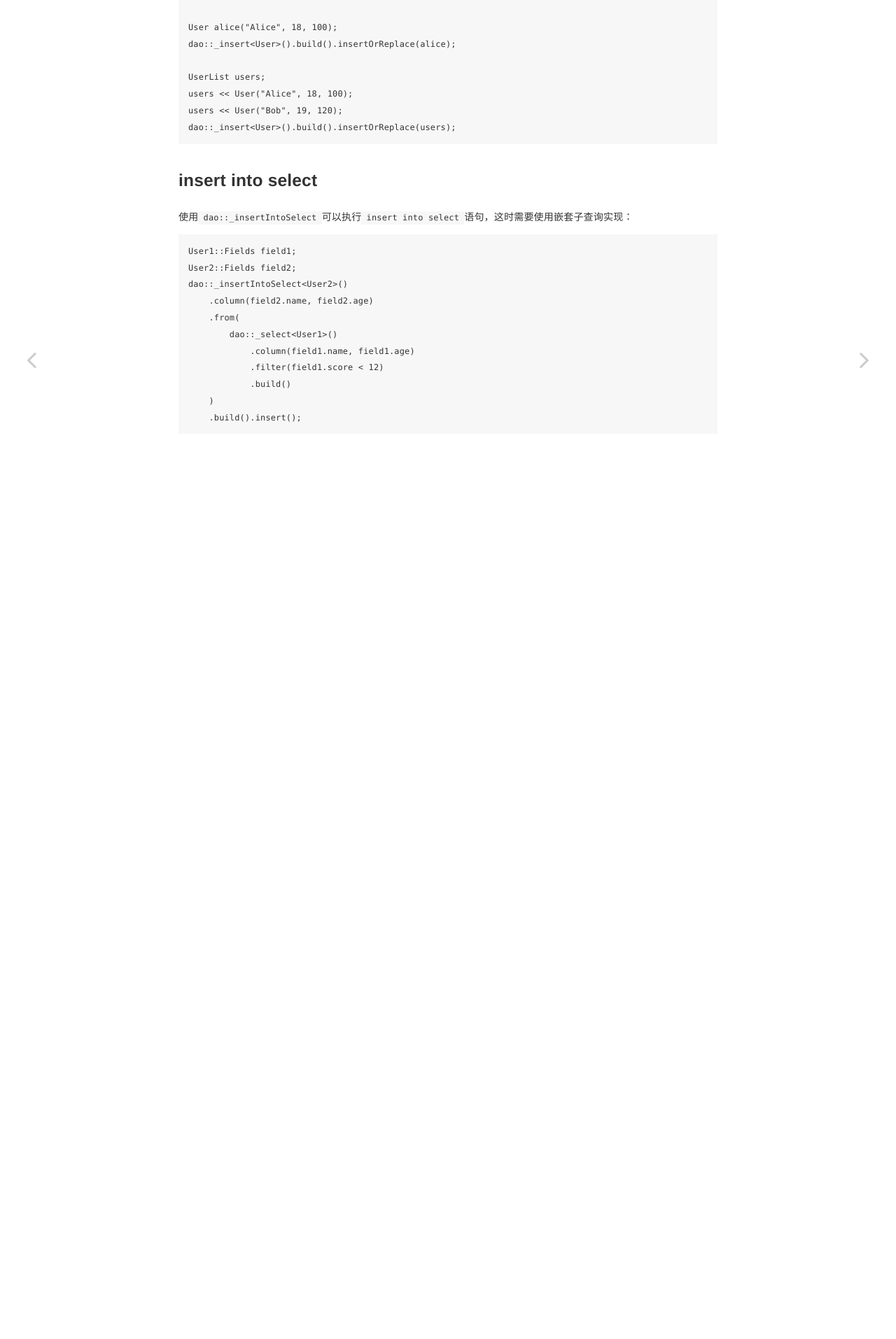
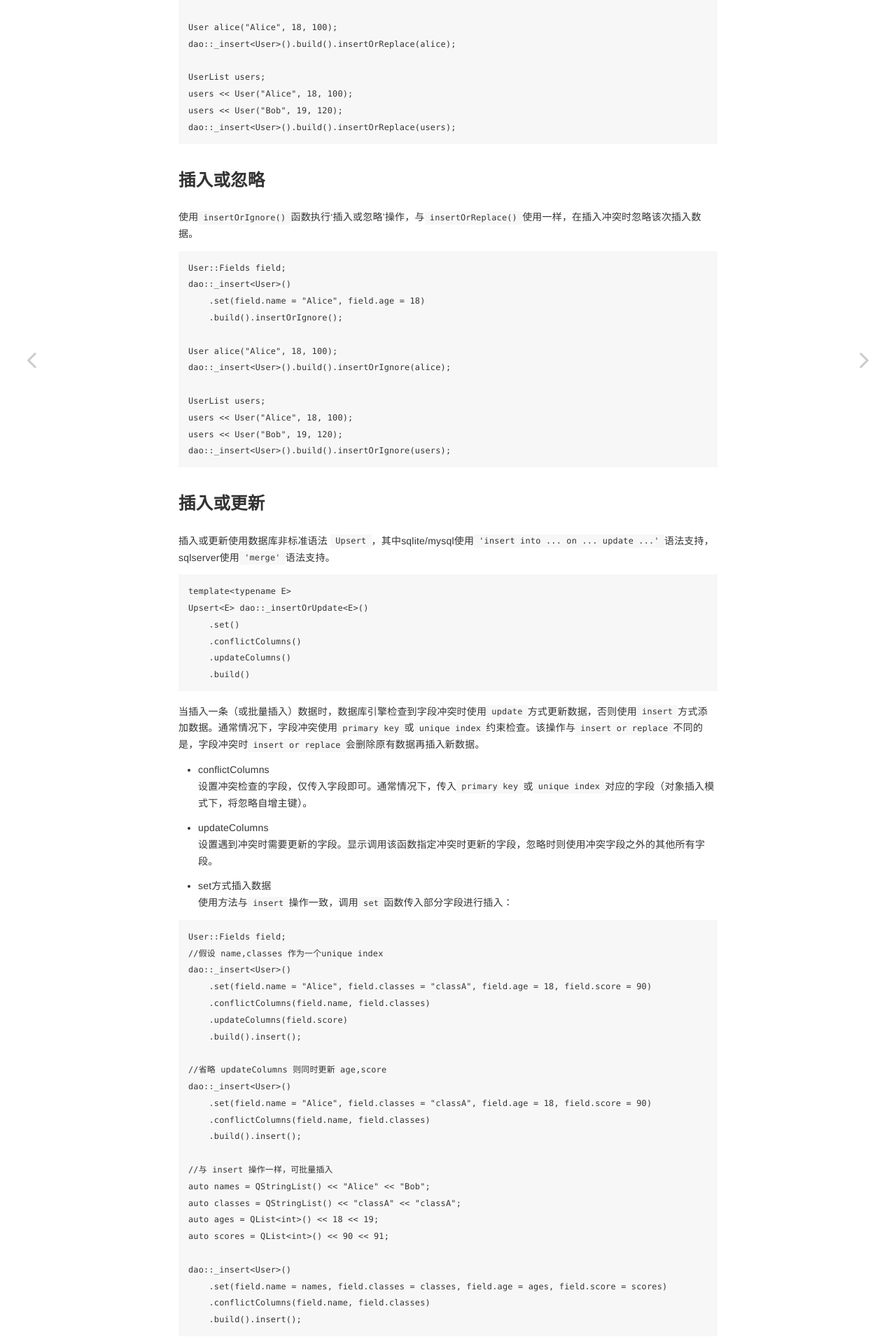
Before and after one commit to daonvshu/QtDao, a Jekyll site: the page built from _pages/functions/02_insert.md, in a window 1280 px wide. Shown: the part 1994-3908 px from the top of the page at 70% size. Built offline with Jekyll 4.4.1, drawn with Linux system fonts in a browser that asks for light colours; nearby versions of some CDN libraries; some of the changed text lies outside the part shown.

Commit message:
update insert page

````diff
--- a/_pages/functions/02_insert.md
+++ b/_pages/functions/02_insert.md
@@ -102,6 +102,102 @@ users << User("Bob", 19, 120);
 dao::_insert<User>().build().insertOrReplace(users);
 ```
 
+插入或忽略
+-------------
+
+使用`insertOrIgnore()`函数执行‘插入或忽略’操作，与`insertOrReplace()`使用一样，在插入冲突时忽略该次插入数据。
+
+```cpp
+User::Fields field;
+dao::_insert<User>()
+    .set(field.name = "Alice", field.age = 18)
+    .build().insertOrIgnore();
+
+User alice("Alice", 18, 100);
+dao::_insert<User>().build().insertOrIgnore(alice);
+
+UserList users;
+users << User("Alice", 18, 100);
+users << User("Bob", 19, 120);
+dao::_insert<User>().build().insertOrIgnore(users);
+```
+
+插入或更新
+-------------
+
+插入或更新使用数据库非标准语法 `Upsert`，其中sqlite/mysql使用`'insert into ... on ... update ...'`语法支持，sqlserver使用`'merge'`语法支持。
+```cpp
+template<typename E>
+Upsert<E> dao::_insertOrUpdate<E>()
+    .set()
+    .conflictColumns()
+    .updateColumns()
+    .build()
+```
+当插入一条（或批量插入）数据时，数据库引擎检查到字段冲突时使用`update`方式更新数据，否则使用`insert`方式添加数据。通常情况下，字段冲突使用`primary key`或`unique index`约束检查。该操作与`insert or replace`不同的是，字段冲突时`insert or replace`会删除原有数据再插入新数据。
+
+- conflictColumns
+设置冲突检查的字段，仅传入字段即可。通常情况下，传入`primary key`或`unique index`对应的字段（对象插入模式下，将忽略自增主键）。
+
+- updateColumns
+设置遇到冲突时需要更新的字段。显示调用该函数指定冲突时更新的字段，忽略时则使用冲突字段之外的其他所有字段。
+
+- set方式插入数据
+使用方法与`insert`操作一致，调用`set`函数传入部分字段进行插入：
+
+```cpp
+User::Fields field;
+//假设 name,classes 作为一个unique index
+dao::_insert<User>()
+    .set(field.name = "Alice", field.classes = "classA", field.age = 18, field.score = 90)
+    .conflictColumns(field.name, field.classes)
+    .updateColumns(field.score)
+    .build().insert();
+
+//省略 updateColumns 则同时更新 age,score
+dao::_insert<User>()
+    .set(field.name = "Alice", field.classes = "classA", field.age = 18, field.score = 90)
+    .conflictColumns(field.name, field.classes)
+    .build().insert();
+
+//与 insert 操作一样，可批量插入
+auto names = QStringList() << "Alice" << "Bob";
+auto classes = QStringList() << "classA" << "classA";
+auto ages = QList<int>() << 18 << 19;
+auto scores = QList<int>() << 90 << 91;
+
+dao::_insert<User>()
+    .set(field.name = names, field.classes = classes, field.age = ages, field.score = scores)
+    .conflictColumns(field.name, field.classes)
+    .build().insert();
+```
+
+- 插入实体对象
+与`insert`一样，`upsert`也提供了`insert(E&)/insert(const QList<E>&)`插入对象方法：
+
+```cpp
+User::Fields field;
+//假设 name,classes 作为一个unique index
+User alice("Alice", "classA", 18, 90);
+dao::_insert<User>()
+    .conflictColumns(field.name, field.classes)
+    .updateColumns(field.score)
+    .build().insert(alice);
+
+//省略 updateColumns 则同时更新 age,score
+dao::_insert<User>()
+    .conflictColumns(field.name, field.classes)
+    .build().insert(alice);
+
+//批量插入
+User bob("Bob", "classA", 19, 91);
+auto users = UserList() << alice << bob;
+
+dao::_insert<User>()
+    .conflictColumns(field.name, field.classes)
+    .build().insert(users);
+```
+
 insert into select
 -------------
 
````
Also changed, not shown: _pages/config/04_usage.md (+7 -0 lines).
